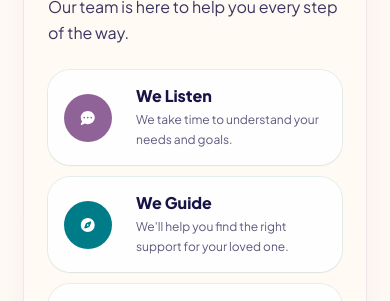
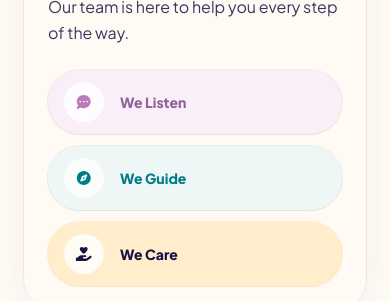
Before and after one commit to tasawur1/AvashubNJ, a Next.js app: page /contact in a window 390 px wide. Shown: the part 543-844 px from the top of the page. Built offline with nearby package versions, Linux system fonts and the light colour scheme.

Commit message:
Update Events hero and Contact mobile buttons

```diff
--- a/src/app/contact/page.tsx
+++ b/src/app/contact/page.tsx
@@ -287,21 +287,28 @@ function MobileContactPage() {
               {supportPrompts.map((item) => (
                 <article
                   key={item.title}
-                  className="grid w-full grid-cols-[3.5rem_1fr] items-center gap-4 rounded-[1.4rem] bg-white/90 p-4 shadow-sm ring-1 ring-brand-teal/10"
+                  className={`grid w-full grid-cols-[2.75rem_1fr] items-center gap-3 rounded-full px-4 py-3 shadow-sm ring-1 ${
+                    item.tone === "purple"
+                      ? "bg-brand-lavender text-brand-purple-deep ring-brand-purple-deep/10"
+                      : item.tone === "teal"
+                        ? "bg-brand-teal-light/80 text-brand-teal ring-brand-teal/10"
+                        : "bg-brand-gold/20 text-brand-navy ring-brand-gold/20"
+                  }`}
                 >
                   <span
-                    className={`flex h-12 w-12 items-center justify-center rounded-full ${toneStyles[item.tone].icon}`}
+                    className={`flex h-10 w-10 items-center justify-center rounded-full bg-white/80 ${
+                      item.tone === "purple"
+                        ? "text-brand-purple-bright"
+                        : item.tone === "teal"
+                          ? "text-brand-teal"
+                          : "text-brand-navy"
+                    }`}
                   >
                     <Icon name={item.icon} size="sm" />
                   </span>
-                  <div>
-                    <h3 className="text-base font-extrabold leading-tight text-brand-navy">
-                      {item.title}
-                    </h3>
-                    <p className="mt-1 text-xs leading-relaxed text-brand-navy/70">
-                      {item.description}
-                    </p>
-                  </div>
+                  <h3 className="text-sm font-extrabold leading-tight">
+                    {item.title}
+                  </h3>
                 </article>
               ))}
             </div>
--- a/src/app/events/page.tsx
+++ b/src/app/events/page.tsx
@@ -61,9 +61,9 @@ function MobileEventsPage({ events }: { events: Awaited<ReturnType<typeof fetchA
             <h2 className="text-[clamp(2rem,9vw,2.35rem)] font-extrabold leading-[1.05] tracking-tight text-brand-navy">
               Events Calendar
             </h2>
-            <p className="mt-3 text-xl font-extrabold leading-snug text-brand-purple-bright">
-              Connection. Community. Celebration.{" "}
-              <span className="text-brand-purple-bright/55">
+            <p className="mt-3 flex flex-nowrap items-center gap-1.5 text-[clamp(0.92rem,4.35vw,1.08rem)] font-extrabold leading-snug text-brand-purple-bright">
+              <span className="min-w-0 shrink">Connection. Community. Celebration.</span>
+              <span className="shrink-0 text-[0.95em] text-brand-purple-bright/55">
                 <TiltedHeartOutline />
               </span>
             </p>
```
Also changed, not shown: 2 other files (tests, documents, lock files or other folders).
